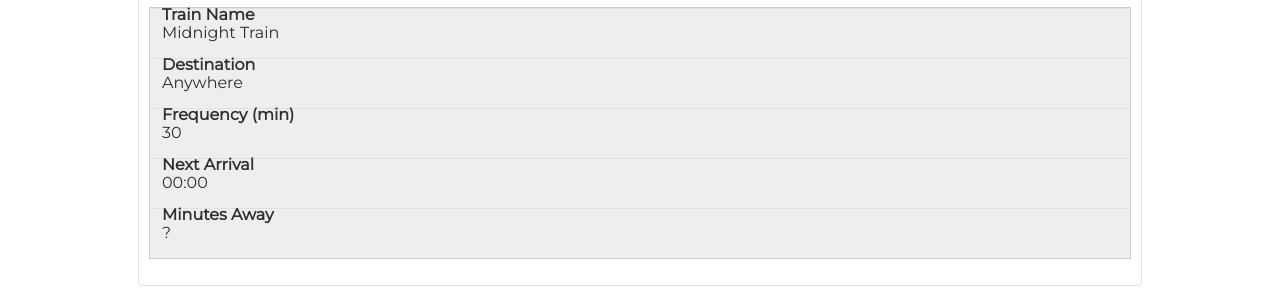
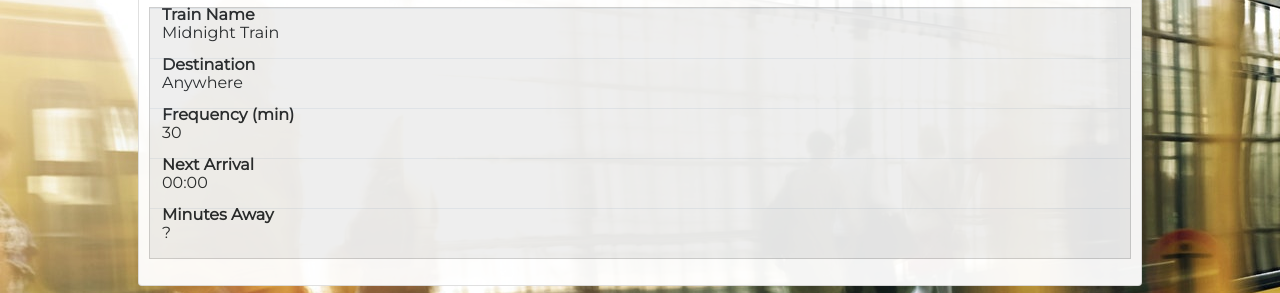
Before and after one commit to jenntuten/TrainScheduler, a plain HTML site: page index.html in a window 1280 px wide. Shown: the part 349-642 px from the top of the page. Drawn offline with nearby package versions, Linux system fonts and the light colour scheme.

Commit message:
add folders

```diff
--- a/index.html
+++ b/index.html
@@ -17,7 +17,7 @@
 <body>
     <style>
         body {
-            background: url("pexels-photo.jpg");
+            background: url("assets/images/pexels-photo.jpg");
         }
 
         .jumbotron {
```
Also changed, not shown: assets/css/reset.css (added), assets/css/style.css (added), assets/javascript/app.js (added).
